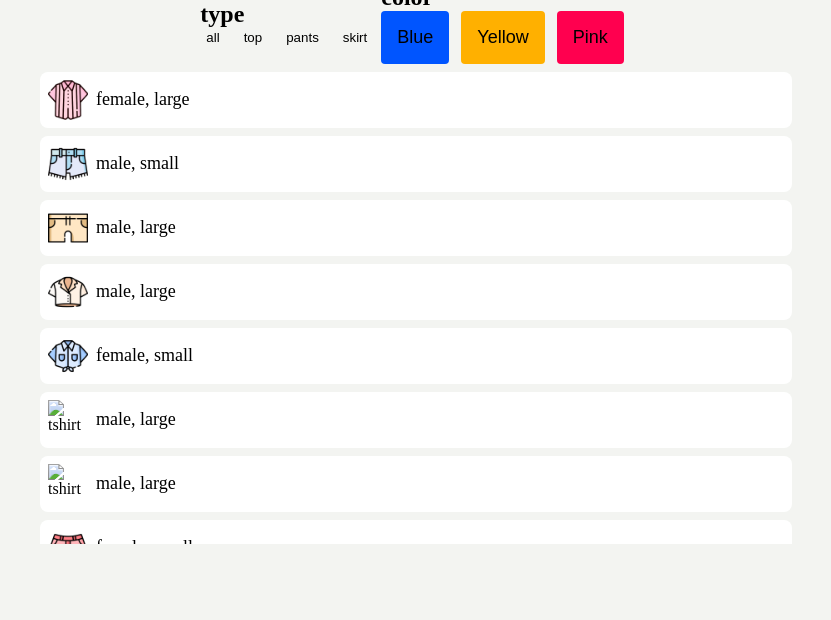
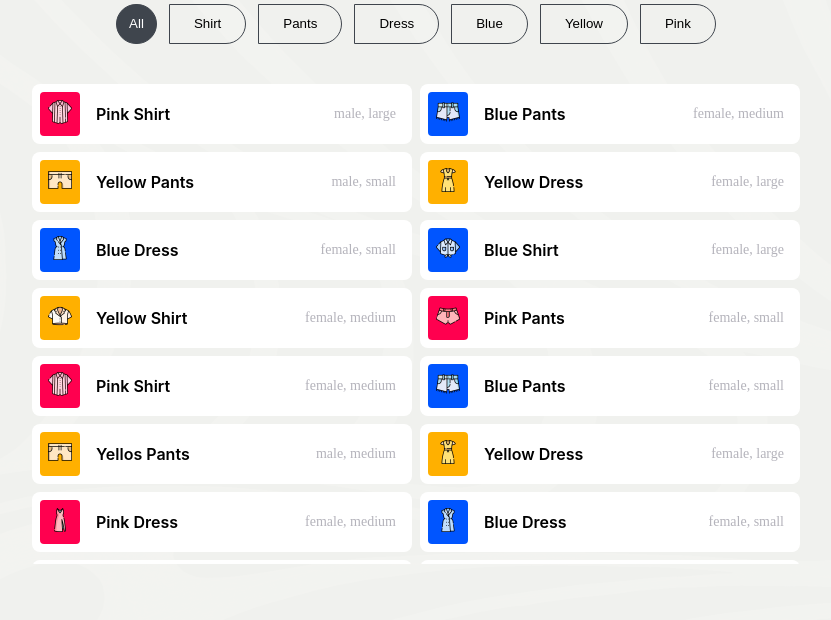
Before and after one commit to CircleYoo/Shop-Now, a plain HTML site: page index.html in a window 1280 px wide. Shown: the part 180-800 px from the top of the page, without its empty margins (224-1055 px from the left). Drawn offline with Linux system fonts and the light colour scheme.

Commit message:
edit css

```diff
--- a/data/item.json
+++ b/data/item.json
@@ -1,55 +1,63 @@
 {
   "items": [
     {
+      "name": "pink shirt",
       "type": "tshirt",
-      "gender": "female",
+      "gender": "male",
       "size": "large",
       "color": "pink",
       "image": "../img/pink_t.png"
     },
     {
+      "name": "blue pants",
       "type": "pants",
-      "gender": "male",
-      "size": "small",
+      "gender": "female",
+      "size": "medium",
       "color": "blue",
       "image": "../img/blue_p.png"
     },
     {
+      "name": "yellow pants",
       "type": "pants",
       "gender": "male",
-      "size": "large",
+      "size": "small",
       "color": "yellow",
       "image": "../img/yellow_p.png"
     },
     {
-      "type": "skirt",
-      "gender": "male",
+      "name": "yellow dress",
+      "type": "dress",
+      "gender": "female",
       "size": "large",
       "color": "yellow",
-      "image": "../img/yellow_s.png"
+      "image": "../img/yellow_d.png"
     },
     {
-      "type": "skirt",
+      "name": "blue dress",
+      "type": "dress",
       "gender": "female",
       "size": "small",
       "color": "blue",
-      "image": "../img/blue_s.png"
+      "image": "../img/blue_d.png"
     },
     {
+      "name": "blue shirt",
       "type": "tshirt",
-      "gender": "male",
+      "gender": "female",
       "size": "large",
       "color": "blue",
       "image": "../img/blue_t.png"
     },
     {
+      "name": "yellow shirt",
       "type": "tshirt",
-      "gender": "male",
-      "size": "large",
+      "gender": "female",
+      "size": "medium",
       "color": "yellow",
       "image": "../img/yellow_t.png"
     },
     {
+      "name": "pink pants",
       "type": "pants",
       "gender": "female",
       "size": "small",
@@ -57,55 +65,71 @@
       "image": "../img/pink_p.png"
     },
     {
+      "name": "pink shirt",
       "type": "tshirt",
       "gender": "female",
-      "size": "large",
+      "size": "medium",
       "color": "pink",
       "image": "../img/pink_t.png"
     },
     {
+      "name": "blue pants",
       "type": "pants",
-      "gender": "male",
+      "gender": "female",
       "size": "small",
       "color": "blue",
       "image": "../img/blue_p.png"
     },
     {
+      "name": "yellos pants",
       "type": "pants",
       "gender": "male",
-      "size": "large",
+      "size": "medium",
       "color": "yellow",
       "image": "../img/yellow_p.png"
     },
     {
-      "type": "skirt",
-      "gender": "male",
+      "name": "yellow dress",
+      "type": "dress",
+      "gender": "female",
       "size": "large",
       "color": "yellow",
-      "image": "../img/yellow_s.png"
+      "image": "../img/yellow_d.png"
     },
     {
-      "type": "skirt",
+      "name": "pink dress",
+      "type": "dress",
+      "gender": "female",
+      "size": "medium",
+      "color": "pink",
+      "image": "../img/pink_d.png"
+    },
+    {
+      "name": "blue dress",
+      "type": "dress",
       "gender": "female",
       "size": "small",
       "color": "blue",
-      "image": "../img/blue_s.png"
+      "image": "../img/blue_d.png"
+    },
+        {
+      "name": "yellow shirt",
+      "type": "tshirt",
+      "gender": "female",
+      "size": "medium",
+      "color": "yellow",
+      "image": "../img/yellow_t.png"
     },
     {
+      "name": "blue shirt",
       "type": "tshirt",
-      "gender": "male",
+      "gender": "female",
       "size": "large",
       "color": "blue",
       "image": "../img/blue_t.png"
     },
     {
-      "type": "tshirt",
-      "gender": "male",
-      "size": "large",
-      "color": "yellow",
-      "image": "../img/yellow_t.png"
-    },
-    {
+      "name": "pink pants",
       "type": "pants",
       "gender": "female",
       "size": "small",
--- a/index.html
+++ b/index.html
@@ -14,37 +14,27 @@
 
     <!-- buttons -->
     <section class="buttons">
-      <div class="type">
-        <h1 class="title">type</h1>
-        <div class="btnWrapper">
-          <button class="btn all">
-            all
+      <button class="btn all active">
+        <span>all</span>
       </button>
-          <button class="btn typeBtn" data-key="type" data-value="tshirt">
-            top
+      <button class="btn" data-key="type" data-value="tshirt">
+        <span>shirt</span>
       </button>
-          <button class="btn typeBtn" data-key="type" data-value="pants">
-            pants
+      <button class="btn" data-key="type" data-value="pants">
+        <span>pants</span>
       </button>
-          <button class="btn typeBtn" data-key="type" data-value="skirt">
-            skirt
+      <button class="btn" data-key="type" data-value="dress">
+        <span>dress</span>
       </button>
-        </div>
-      </div>
-      <div class="color">
-        <h1 class="title">color</h1>
-        <div class="btnWrapper">
-          <button class="btn colorBtn blue" data-key="color" data-value="blue">
-            Blue
+      <button class="btn blue" data-key="color" data-value="blue">
+        <span>Blue</span>
       </button>
-          <button class="btn colorBtn yellow" data-key="color" data-value="yellow">
-            Yellow
+      <button class="btn yellow" data-key="color" data-value="yellow">
+        <span>Yellow</span>
       </button>
-          <button class="btn colorBtn pink" data-key="color" data-value="pink">
-            Pink
+      <button class="btn pink" data-key="color" data-value="pink">
+        <span>Pink</span>
       </button>
-        </div>
-      </div>
     </section>
 
     <!-- items -->
--- a/src/main.js
+++ b/src/main.js
@@ -18,7 +18,10 @@
   function createHTMLString(obj) {
     return `
         <li class="item">
-          <img src="${obj.image}" alt="${obj.type}" class="item_thumbnail">
+          <div class="item_thumbnail ${obj.color}">
+            <img src="${obj.image}" alt="${obj.type}">
+          </div>
+          <span class="item_name">${obj.name}</span>
           <span class="item_desc">${obj.gender}, ${obj.size}</span>
         </li>
     `
@@ -29,11 +32,13 @@
     const target = event.target;
     const key = target.dataset.key;
     const value = target.dataset.value;
-    // console.log(target, key, value)
     if (key == null || value == null) {
       return;
     }
     makeItem(items.filter(item => item[key] === value))
+    console.log(event.target)
+
+    // target.classList.toggle('active')
   }
 
   // filtering items
--- a/style.css
+++ b/style.css
@@ -1,22 +1,25 @@
 :root {
   /* color */
   --color-black: #3f454d;
-  --color-beige: #F3F4F1;
+  --color-beige: #f3f4f1;
   --color-white: #ffffff;
-  --color-blue: #0055FF;
-  --color-yellow: #FFB000;
-  --color-pink: #FF004F;
-  --color-light-grey: #dfdfdf;
+  --color-blue: #0055ff;
+  --color-yellow: #ffb000;
+  --color-pink: #ff004f;
+  --color-light-grey: #b4b3bb;
 
   /* size */
   --base-space: 0.5rem;
-  --size-button: 4rem;
+  --size-button: 2.5rem;
   --size-border: 0.25rem;
-  --size-thumbnail: 2.5rem;
-  --font-size: 1.125rem;
+  --size-thumbnail: 1.5rem;
+  --font-size: 0.875rem;
 
   /* animation */
-  --animation-duration: 250ms
+  --animation-duration: 250ms;
+
+  /* font */
+  --font: "Inter";
 }
 
 body {
@@ -27,14 +30,28 @@ body {
   justify-content: center;
   width: 100vw;
   height: 100vh;
+  gap: 2.5rem;
 }
-
+body::after {
+  content: "";
+  background-image: url(./img/background.jpg);
+  background-blend-mode: overlay;
+  background-size: cover;
+  opacity: 0.8%;
+  position: absolute;
+  top: 0;
+  left: 0;
+  bottom: 0;
+  right: 0;
+  z-index: -1;
+}
 button {
+  margin: 0;
+  padding: 0;
   background-color: transparent;
-  border: none;
+  border: 1px solid var(--color-black);
   outline: none;
   cursor: pointer;
-  transition: transform var(--animation-duration) ease;
 }
 
 * {
@@ -42,7 +59,8 @@ button {
   margin: 0;
 }
 
-ul,li {
+ul,
+li {
   list-style: none;
   padding: 0;
   margin: 0;
@@ -54,57 +72,88 @@ ul,li {
   width: 8rem;
 }
 
-.btn {
-  margin-right: var(--base-space);
-}
-.btn:hover {
-  transform: scale(1.1);
-}
-
+/* button style sheet */
 .buttons {
   display: flex;
   align-items: center;
+  gap: 0.75rem;
 }
 
-.imgBtn {
-  width: var(--size-button);
+.btn {
+  display: flex;
+  align-items: center;
+  justify-content: center;
+  border-radius: 0 calc(var(--size-button) * 2) calc(var(--size-button) * 2) 0;
   height: var(--size-button);
+  padding: var(--base-space) calc(var(--base-space) * 3);
+  text-transform: capitalize;
+  transition: background-color var(--animation-duration) ease;
 }
 
-.colorBtn {
-  font-size: var(--font-size);
-  padding: calc(var(--base-space) * 2);
-  border-radius: var(--size-border);
+.btn:hover {
+  background-color: var(--color-black);
+  color: var(--color-white);
 }
 
-.blue {
+.btn.active {
+  background-color: var(--color-black);
+  border-radius: calc(var(--size-button) * 2);
+  color: var(--color-white);
+}
+.all {
+  border-radius: calc(var(--size-button) * 2);
+  padding: var(--base-space) calc(var(--base-space) * 1.5);
+}
+
+/* list style sheet */
+.items {
+  width: 60%;
+  max-height: 60%;
+  overflow-y: scroll;
+  display: grid;
+  grid-template-columns: repeat(2, 1fr);
+  gap: var(--base-space);
+
+  @media (max-width: 1080px) {
+    grid-template-columns: repeat(1, 1fr);
+  }
+}
+
+.item {
+  display: flex;
+  align-items: center;
+  background-color: var(--color-white);
+  border-radius: calc(var(--size-border) * 2);
+  padding: var(--base-space);
+  gap: calc(var(--base-space) * 2);
+}
+
+.item_thumbnail {
+  border-radius: var(--size-border);
+  padding: var(--base-space);
+}
+.item_thumbnail.pink {
+  background-color: var(--color-pink);
+}
+.item_thumbnail.blue {
   background-color: var(--color-blue);
 }
-.yellow {
+.item_thumbnail.yellow {
   background-color: var(--color-yellow);
 }
-.pink {
-  background-color: var(--color-pink);
-}
-
-.items {
-  width: 60%;
-  height: 60%;
-  overflow-y: scroll;
-}
-.item {
-  background-color: var(--color-white);
-  border-radius: calc(var(--size-border) * 2);
-  display: flex;
-  align-items: center;
-  padding: var(--base-space);
-  margin: var(--base-space);
-}
-.item_thumbnail {
+.item_thumbnail img {
   width: var(--size-thumbnail);
   height: var(--size-thumbnail);
 }
+
+.item_name {
+  flex-grow: 1;
+  font-weight: 600;
+  text-transform: capitalize;
+  font-family: var(--font);
+}
 .item_desc {
-  margin-left: var(--base-space);
+  margin-right: var(--base-space);
   font-size: var(--font-size);
+  color: var(--color-light-grey);
 }
```
Also changed, not shown: img/blue_t.png (renamed from img/blue_s.png), img/yellow_t.png (renamed from img/yellow_s.png). Lines whose indentation alone changed are shown as unchanged.
